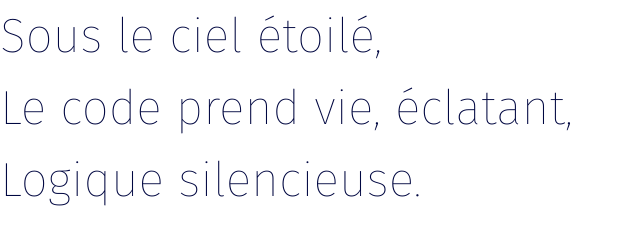
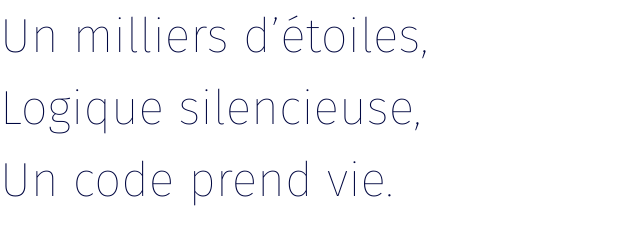
Before and after one commit to XavierJp/Resume, an Astro site: page /haiku in a window 1280 px wide. Shown: the whole page, without its empty margins (0-640 px from the left). Built offline with nearby package versions, Linux system fonts and the light colour scheme; Astro itself is replaced by a stand-in of ours; a web font is replaced by a local one.

Commit message:
feat: reduce stars

```diff
--- a/src/pages/haiku/index.astro
+++ b/src/pages/haiku/index.astro
@@ -4,10 +4,10 @@ import DefaultLayout from "@layouts/DefaultLayout.astro";
 
 <DefaultLayout>
   <h1>
-    Sous le ciel étoilé,
+    Un milliers d’étoiles,
     <br />
-    Le code prend vie, éclatant,
+    Logique silencieuse,
     <br />
-    Logique silencieuse.
+    Un code prend vie.
   </h1>
 </DefaultLayout>
--- a/src/pages/index.astro
+++ b/src/pages/index.astro
@@ -70,7 +70,7 @@ import DefaultLayout from "@layouts/DefaultLayout.astro";
       }
     }
 
-    nebulae(1400, 1.5, 0.4, "star", stars);
+    // nebulae(1400, 1.5, 0.4, "star", stars); performance issue - use canvas ?
     nebulae(400, 3, 1, "star", stars);
     nebulae(100, 5, 2, "star", stars);
     nebulae(4, 6, 8, "red-planet", smallPlanets);
```
